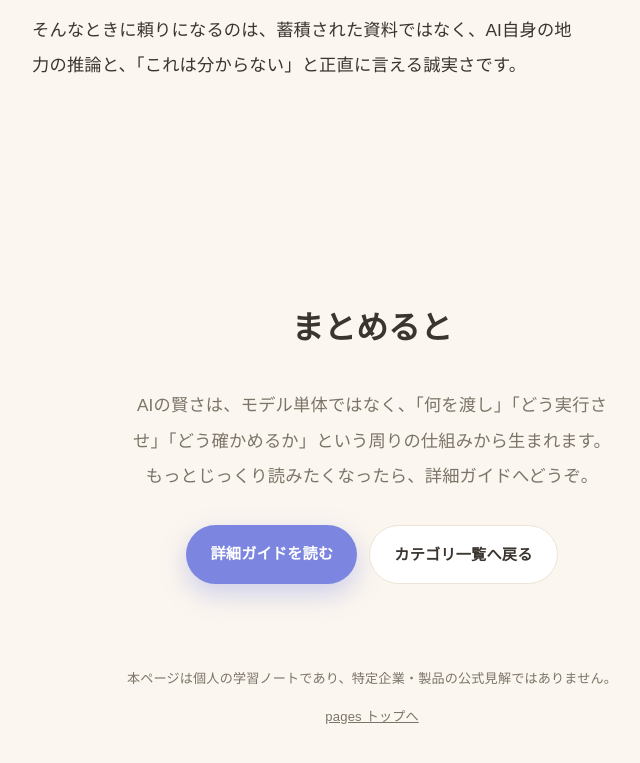
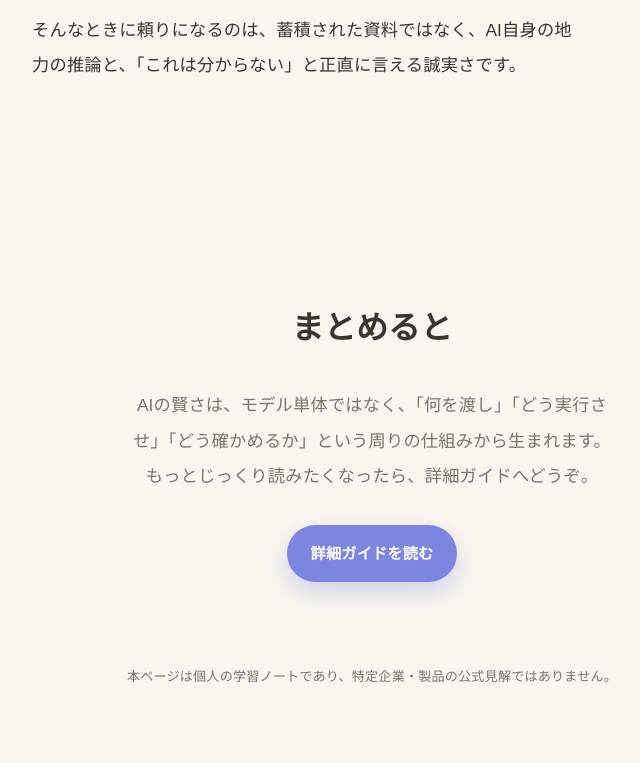
Before and after one commit to n0r1h0/pages, a plain HTML site: page llm-engineering/llm-skill-execution-loop-guide-quick.html in a window 1280 px wide. Shown: the part 4043-4806 px from the top of the page, without its empty margins (268-908 px from the left). Drawn offline with Linux system fonts and the light colour scheme.

Commit message:
fix: remove back-navigation links from the quick-read page
「カテゴリ一覧へ戻る」「pages トップへ」のリンクを削除し、
「詳細ガイドを読む」のみ残した。未使用になった.btn.ghostの
スタイルも整理した。

```diff
--- a/llm-engineering/llm-skill-execution-loop-guide-quick.html
+++ b/llm-engineering/llm-skill-execution-loop-guide-quick.html
@@ -180,12 +180,6 @@
     box-shadow: 0 10px 26px rgba(124, 134, 224, 0.35);
   }
 
-  .btn.ghost {
-    background: var(--panel);
-    color: var(--ink);
-    border: 1px solid var(--line);
-  }
-
   .btn:hover { transform: translateY(-2px); }
 
   footer {
@@ -305,7 +299,6 @@
     <p>AIの賢さは、モデル単体ではなく、「何を渡し」「どう実行させ」「どう確かめるか」という周りの仕組みから生まれます。もっとじっくり読みたくなったら、詳細ガイドへどうぞ。</p>
     <div class="btn-row">
       <a class="btn primary" href="llm-skill-execution-loop-guide.html">詳細ガイドを読む</a>
-      <a class="btn ghost" href="./">カテゴリ一覧へ戻る</a>
     </div>
   </div>
 </div>
@@ -313,7 +306,6 @@
 <footer>
   <div class="wrap">
     <p>本ページは個人の学習ノートであり、特定企業・製品の公式見解ではありません。</p>
-    <p><a href="../">pages トップへ</a></p>
   </div>
 </footer>
 
```
